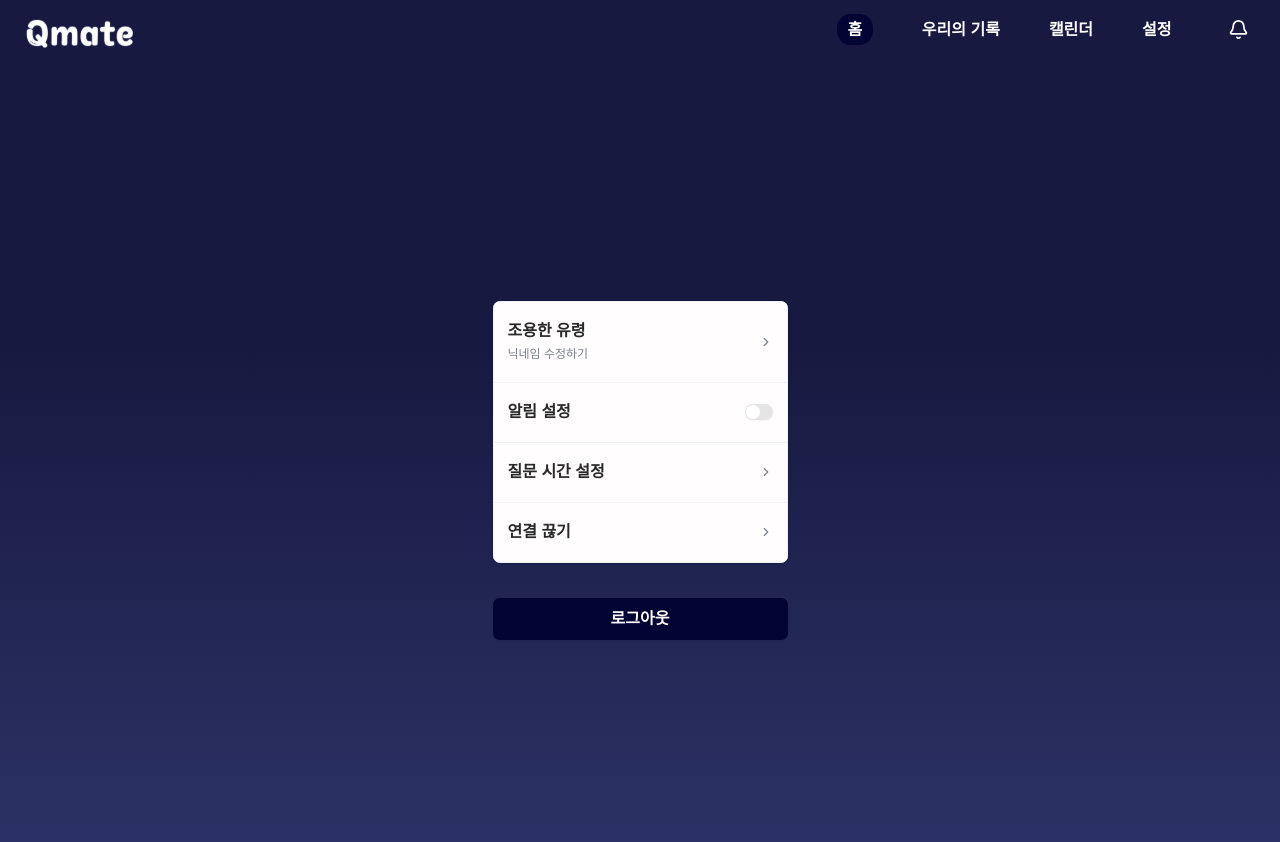
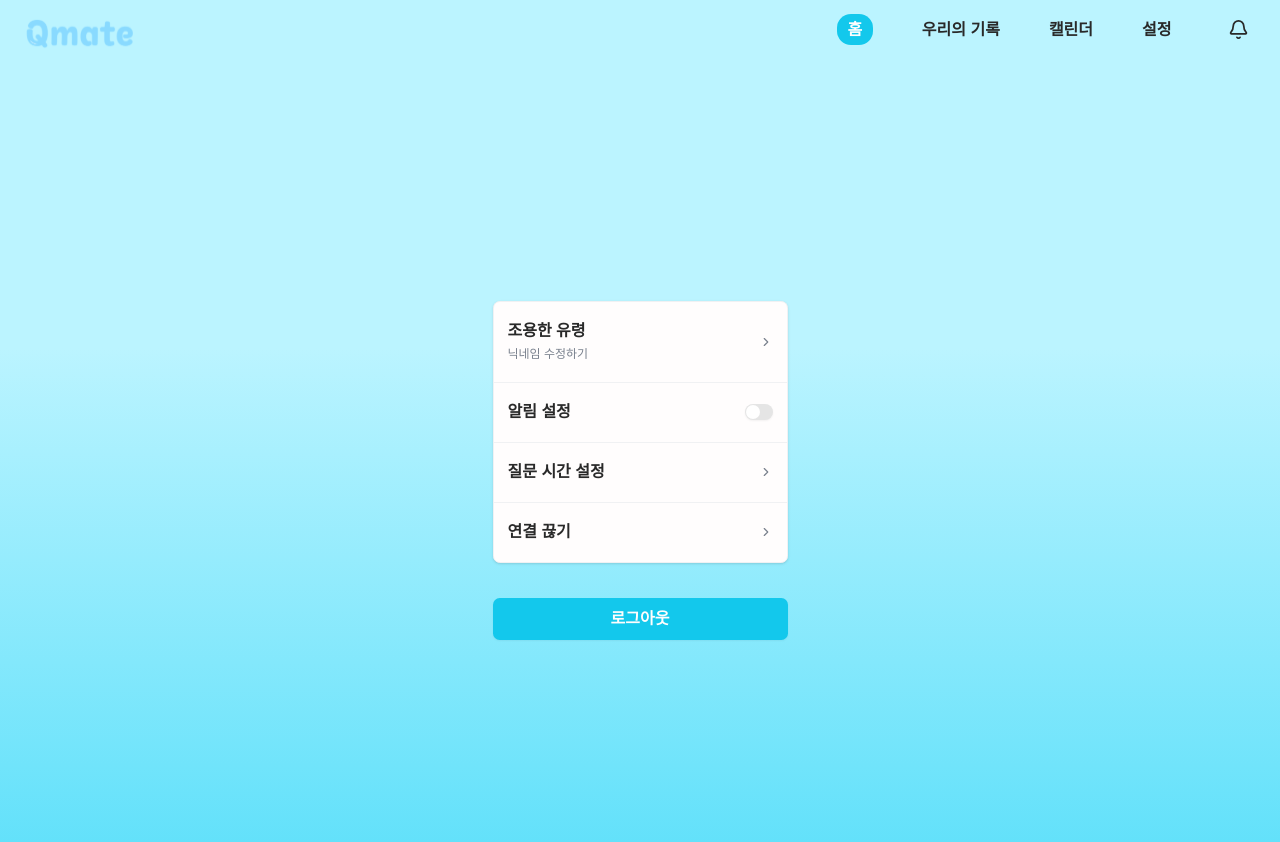
Before and after one commit to Sua90827/q-mate, a Next.js app in the folder front/: page /settings in a window 1280 px wide. Shown: the top 842 px of the page. Built offline with nearby package versions, Linux system fonts and the light colour scheme; a web font is replaced by a local one.

Commit message:
fix 스타일 변경  및 오타 오류 변경

```diff
--- a/front/src/components/record/Record.tsx
+++ b/front/src/components/record/Record.tsx
@@ -15,9 +15,10 @@ export default function Record() {
     <>
       <div className="fixed top-0 left-0 right-0 flex items-center justify-between py-5 sm:hidden ">
         <div className="w-6" />
-        <span className={`flex-1 font-Gumi flex justify-center text-20 ${whiteClass}`}>
+        <span className={`absolute left-1/2 -translate-x-1/2 font-Gumi text-20  ${whiteClass}`}>
           우리의 기록
         </span>
+
         <BellBtn />
       </div>
       <div className="w-full min-h-screen flex items-center justify-center">
--- a/front/src/components/settings/Settings.tsx
+++ b/front/src/components/settings/Settings.tsx
@@ -17,8 +17,8 @@ export default function Settings() {
 
   let colorClass = '';
   if (theme === 'sunset') colorClass = 'bg-sunset-active';
-  else if (theme === 'night') colorClass = 'bg-night-active ';
-  else colorClass = 'bg-primary ';
+  else if (theme === 'night') colorClass = 'bg-night-active';
+  else colorClass = 'bg-primary';
 
   const settings: SettingItem[] = [
     {
@@ -55,7 +55,10 @@ export default function Settings() {
       {/* 모바일 상단바 */}
       <div className="fixed top-0 left-0 right-0 flex items-center justify-between py-5 sm:hidden px-4 ">
         <div className="w-6" />
-        <span className={`flex-1 font-Gumi flex justify-center text-20 ${whiteClass}`}>설정 </span>
+        <span className={`absolute left-1/2 -translate-x-1/2 font-Gumi text-20  ${whiteClass}`}>
+          설정
+        </span>
+
         <BellBtn />
       </div>
 
--- a/front/src/hooks/useCheckTheme.ts
+++ b/front/src/hooks/useCheckTheme.ts
@@ -22,7 +22,7 @@ export function useCheckTheme() {
 
     // 시간 체크
     const hours = new Date().getHours();
-    setTheme(getThemeByHour(21));
+    setTheme(getThemeByHour(hours));
 
     // 5분마다 시간 체크
     const timer = setInterval(() => {
```
